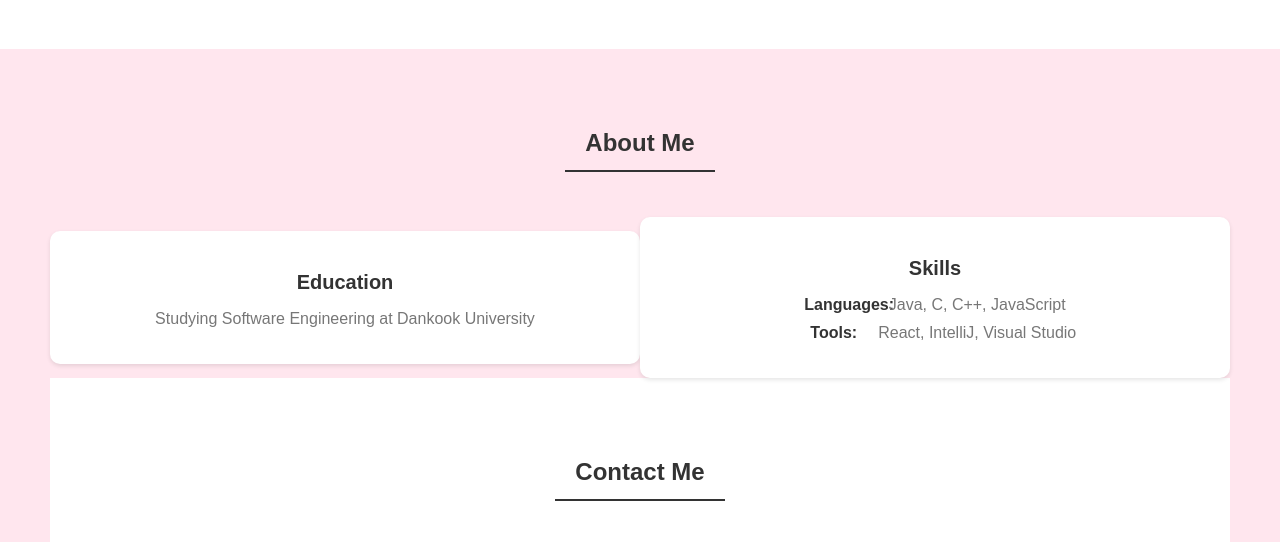
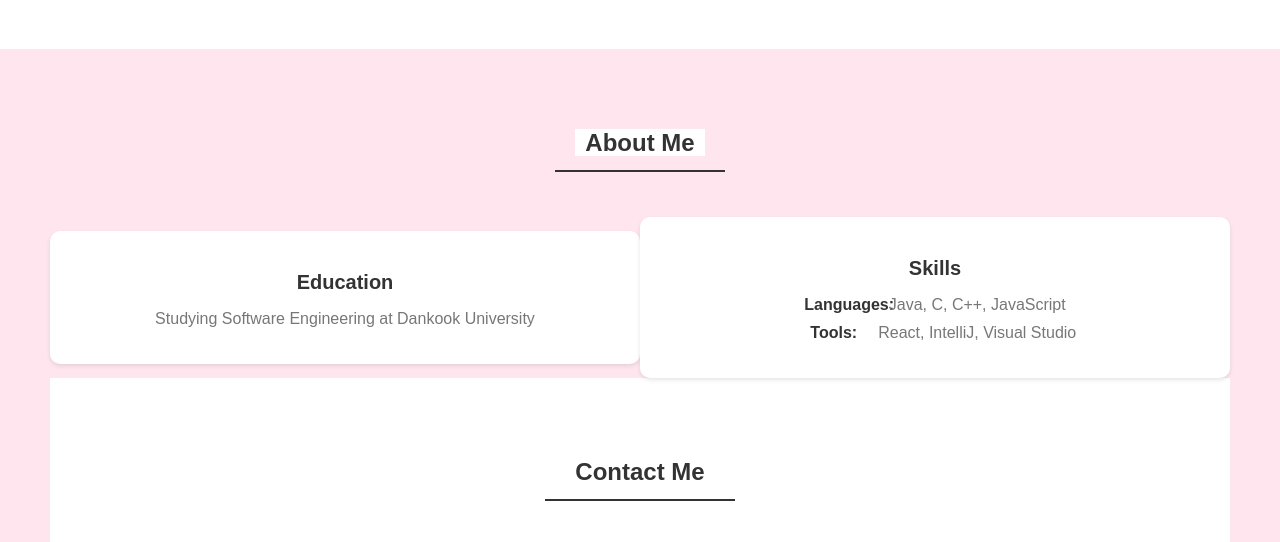
Before and after one commit to minoii311/Mid-Term-Project, a plain HTML site: page index.html in a window 1280 px wide. Shown: the part 224-766 px from the top of the page. Drawn offline with Linux system fonts and the light colour scheme.

Commit message:
Update index.html

```diff
--- a/index.html
+++ b/index.html
@@ -22,7 +22,7 @@
   </section>
 
  <section id="about">
-  <h2>About Me</h2>
+  <h2><span>About Me</span></h2>
   <div class="about-content">
     <div class="box">
       <h3>Education</h3>
@@ -38,12 +38,14 @@
   </div>
 
   <section id="contact">
-    <h2>Contact Me</h2>
+    <h2><span>Contact Me</span></h2>
+    <div class="contact-content">
     <div class="icons">
       <a href="https://github.com/minoii311"><img src="images/github.png" alt="GitHub"></a>
       <a href="mailto:32183864@dankook.ac.kr"><img src="images/email.png" alt="Email"></a>
       <a href="https://www.instagram.com/minoii0311"><img src="images/insta.png" alt="Instagram"></a>
     </div>
+    </div>
   </section>
 </body>
 </html>
```
